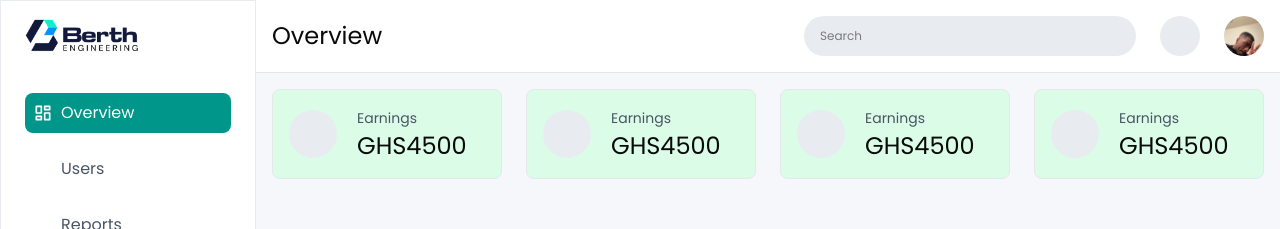
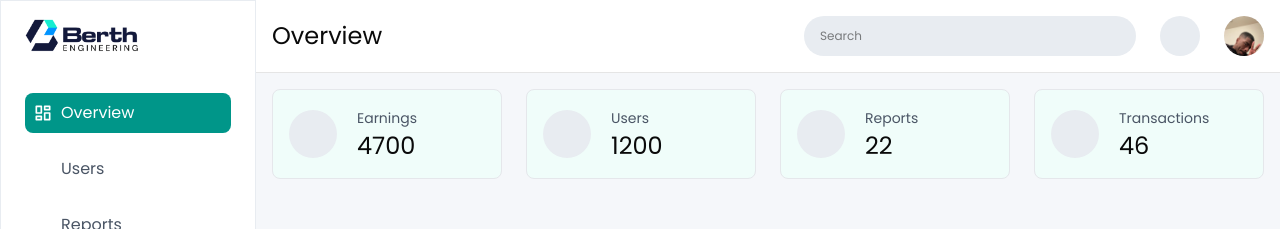
Before and after one commit to ranselorm/project-alpha, a React (Vite) app: page / in a window 1280 px wide. Shown: the top 229 px of the page. Built offline with nearby package versions, Linux system fonts and the light colour scheme; some icons are missing.

Commit message:
Finish card

```diff
--- a/src/components/Card.tsx
+++ b/src/components/Card.tsx
@@ -4,20 +4,22 @@ interface CardProps {
   title: string;
   value: number;
   bgColor?: string;
+  icon?: string;
 }
 
-const Card = () => {
+const Card: React.FC<CardProps> = ({ title, value, bgColor, icon }) => {
   return (
-    <div className="bg-green-100 p-4 flex items-center gap-x-5 rounded-md border border-gray-200">
+    <div
+      className={`${
+        bgColor ? `bg-teal-50` : "bg-white"
+      } p-4 flex items-center gap-x-5 rounded-md border border-gray-200`}
+    >
       <div className="bg-grey text-black p-3 flex items-center justify-center rounded-full cursor-pointer w-12 h-12">
-        <Icon icon="lineicons:dollar" className="size-6 text-teal-600" />
+        <Icon icon={`${icon}`} className="size-6 text-teal-600" />
       </div>
       <div>
-        <span className="text-gray-600 text-sm">Earnings</span>
-        <p className="flex items-center text-2xl">
-          {/* <Icon icon="fa6-solid:cedi-sign" /> */}
-          GHS4500
-        </p>
+        <span className="text-gray-600 text-sm">{title}</span>
+        <p className="flex items-center text-2xl">{value}</p>
       </div>
     </div>
   );
--- a/src/pages/Dashboard.tsx
+++ b/src/pages/Dashboard.tsx
@@ -6,10 +6,30 @@ const Dashboard = () => {
       <div className="container mx-container p-4">
         <section>
           <div className="grid grid-cols-1 md:grid-cols-4 gap-x-6">
-            <Card />
-            <Card />
-            <Card />
-            <Card />
+            <Card
+              title="Earnings"
+              value={4700}
+              bgColor="red-100"
+              icon="lineicons:dollar"
+            />
+            <Card
+              title="Users"
+              value={1200}
+              bgColor="blue-100"
+              icon="mdi:users-outline"
+            />
+            <Card
+              title="Reports"
+              value={22}
+              bgColor="blue-100"
+              icon="mage:chart-up"
+            />
+            <Card
+              title="Transactions"
+              value={46}
+              bgColor="blue-100"
+              icon="grommet-icons:transaction"
+            />
           </div>
         </section>
       </div>
```
